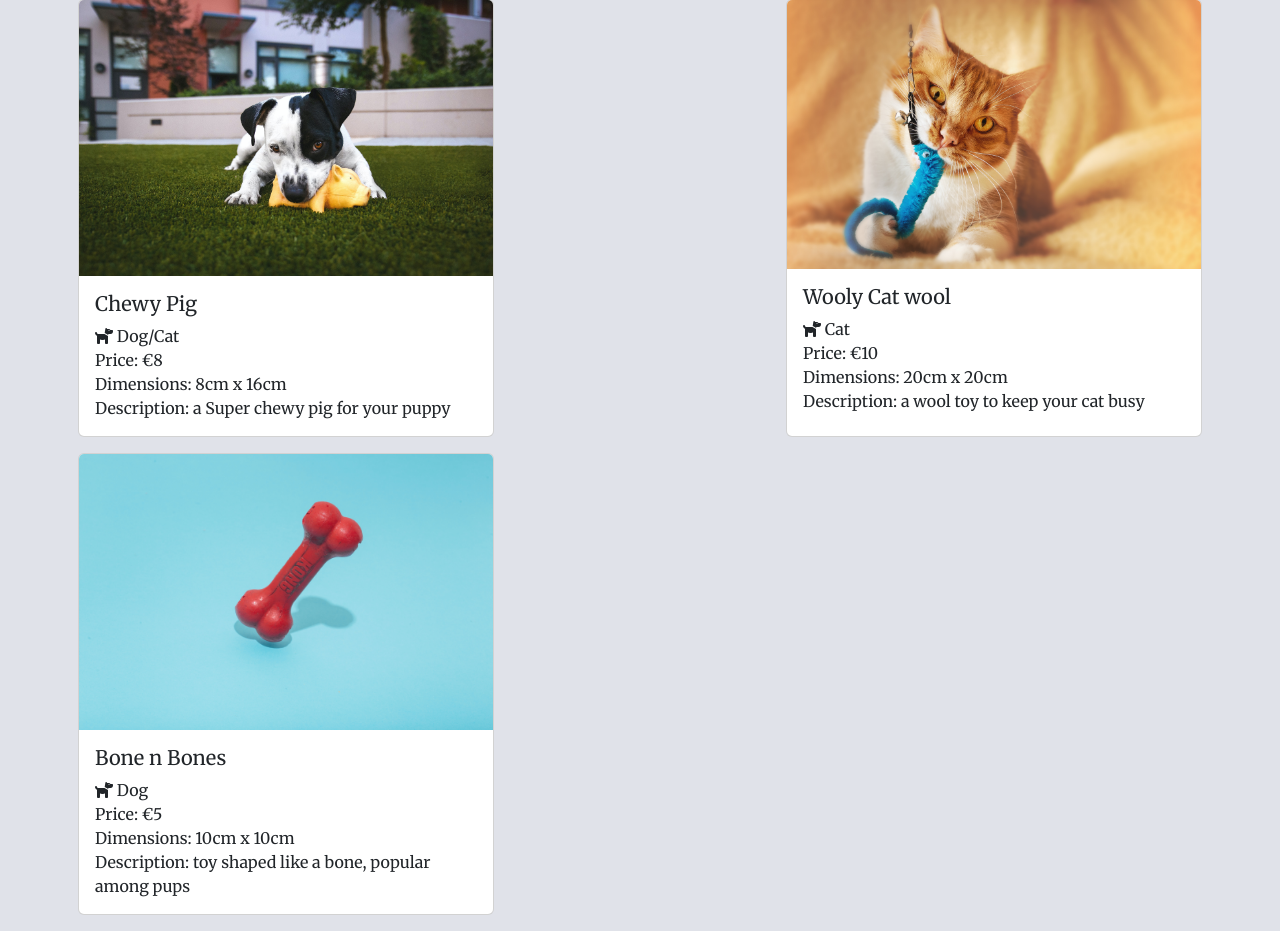
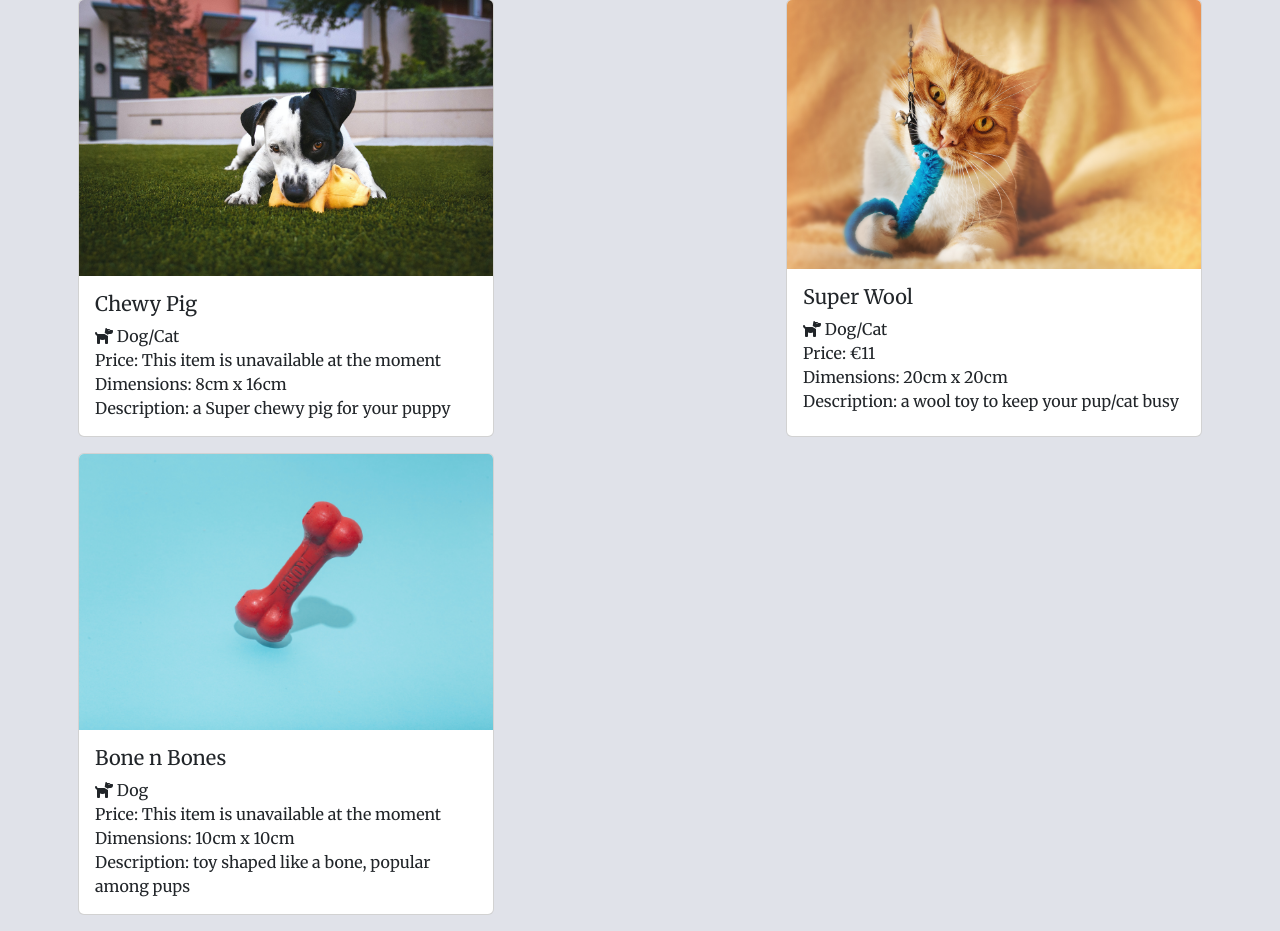
Before and after one commit to broyettore/php-oop-2, a PHP site: page / in a window 1280 px wide. Shown: the part 1647-2578 px from the top of the page. Run offline with PHP 8.4, Linux system fonts and the light colour scheme.

Commit message:
Simulated Error handling when price is lower or equal to 10

```diff
--- a/Models/Product.php
+++ b/Models/Product.php
@@ -15,13 +15,13 @@ class Product {
         $this->img = $_img;
         $this->name = $_name;
         $this->animal = $_animal;
-        $this->price = "€" . $_price;
+        $this->price = $_price;
     }
 
-    function isNumber($_element) {
-        if (!is_int($_element)) {
-            throw new Exception("Is not a number, please proceed to correct it");
+    function stock($_element) {
+        if ($_element <= 10) {
+            throw new Exception("This item is unavailable at the moment");
         }
-        return $_element;
+        return "€" . $_element;
     }
 }
--- a/index.php
+++ b/index.php
@@ -72,11 +72,11 @@ $chewypig = new Toy(
 
 $catwool = new Toy(
     "assets/images/p_8.jpg",
-    "Wooly Cat wool",
-    "Cat",
-    10,
+    "Super Wool",
+    "Dog/Cat",
+    11,
     "20cm x 20cm",
-    "a wool toy to keep your cat busy"
+    "a wool toy to keep your pup/cat busy"
 );
 
 $superbone = new Toy(
@@ -100,11 +100,6 @@ $productList = [
     $catwool,
     $superbone,
 ];
-
-
-
-
-$showIcon = $pupcake->get_Icon('<i class="fa-solid fa-dog"></i>');
 
 ?>
 <!DOCTYPE html>
@@ -158,11 +153,15 @@ $showIcon = $pupcake->get_Icon('<i class="fa-solid fa-dog"></i>');
                         </h5>
                         <ul>
                             <li>
-                                <?php echo $showIcon . " " . $product->animal ?>
+                                <?php echo $product->get_Icon('<i class="fa-solid fa-dog"></i>') . " " . $product->animal ?>
                             </li>
                             <li>
                                 Price:
-                            <?php echo $product->price ?>
+                                <?php try {
+                                    echo $product->stock($product->price);
+                                } catch (Exception $e) {
+                                    echo $e->getMessage();
+                                    } ?>
                             </li>
                             <li>
                             <?php if(!isset($product->weight)){
```
